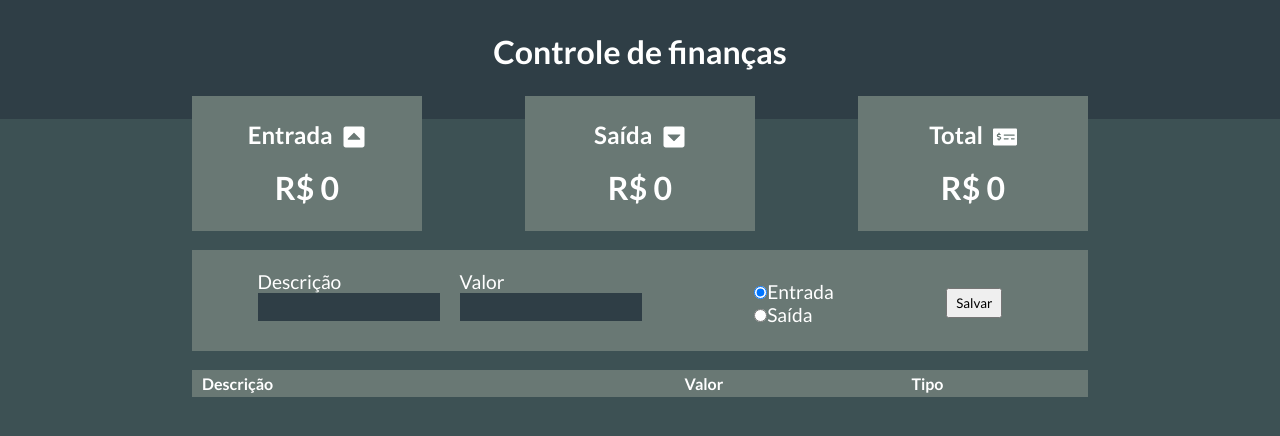
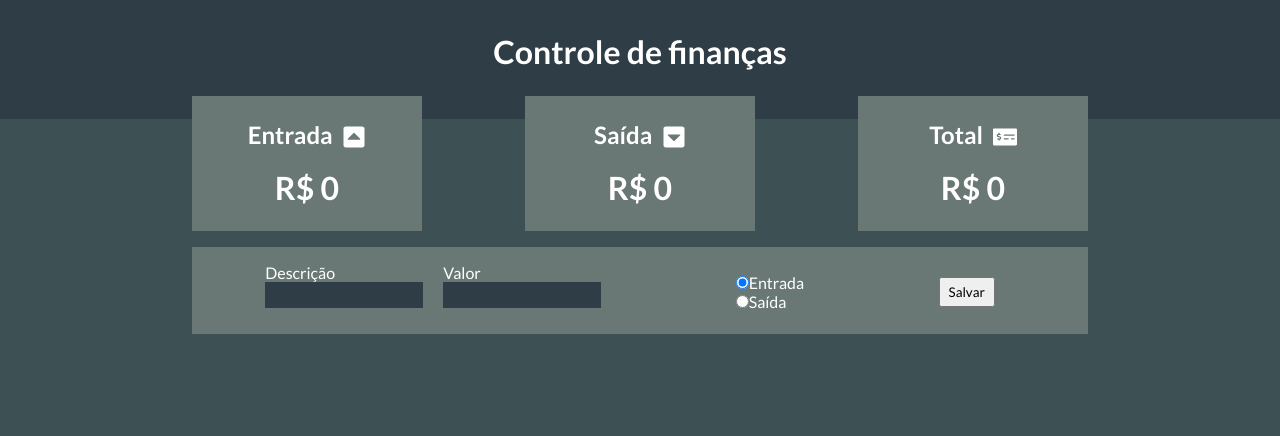
Before and after one commit to CaioAugustoHD/Sistema-controle-financas, a React (Vite) app: page / in a window 1280 px wide. Shown: the top 436 px of the page. Built offline with nearby package versions, Linux system fonts and the light colour scheme.

Commit message:
Estilização final da lista

```diff
--- a/src/App.css
+++ b/src/App.css
@@ -5,8 +5,8 @@
   --verde: #3d5154;
   --verde-claro: #697874;
 
-  --up: #2c942c;
-  --down: #d51d1d;
+  --up: #68c368;
+  --down: #9f3434e6;
 }
 
 * {
--- a/src/components/Form/Form.css
+++ b/src/components/Form/Form.css
@@ -8,7 +8,7 @@ form {
     justify-content: space-around;
     align-items: center;
     padding: 1em 1em 0;
-    font-size: 1.2em;
+    font-size: 1em;
 }
 
 div div {
--- a/src/components/Lista/Lista.css
+++ b/src/components/Lista/Lista.css
@@ -1,12 +1,25 @@
 table {
-    border-collapse: collapse;
+    border-collapse: separate;
+    border-spacing: 0 7px;
     width: 70%;
     margin: auto;
 }
 
-td, th {
+tr {
+    margin-bottom: 5px;
+}
+
+tr td:first-child {
+    border-radius: 5px 0 0 5px;
+}
+
+tr td:last-child {
+    border-radius: 0 5px 5px 0;
+}
+
+td {
     text-align: center;
-    padding: 4px 3px 4px 10px;
+    padding: 8px 3px 10px 15px;
     background-color: var(--verde-claro);
     color: #FFF;
 }
@@ -17,8 +30,17 @@ td, th {
 
 td button {
     padding: 0;
+    background-color: transparent;
+    border: 0;
+    cursor: pointer;
+}
+
+td svg {
+    height: 16px;
+    width: 16px;
 }
 
 button svg {
     margin: 0;
+    color: var(--verde-escuro)
 }
--- a/src/components/Lista/Lista.jsx
+++ b/src/components/Lista/Lista.jsx
@@ -12,21 +12,13 @@ export function Lista({listaTransacoes, setListaTransacoes}){
 
     return (
         <table>
-            <thead>
-                <tr>
-                    <th className="desc">Descrição</th>
-                    <th>Valor</th>
-                    <th>Tipo</th>
-                    <th></th>
-                </tr>
-            </thead>
             <tbody>
                 {listaTransacoes.map(transacao => {
                     return (
                         <tr>
                             <td className="desc">{transacao.descricao}</td>
                             <td>{transacao.valor}</td>
-                            <td>{transacao.saida ? <FaCaretSquareDown/> : <FaCaretSquareUp/>}</td>
+                            <td>{transacao.saida ? <FaCaretSquareDown style={{color:"var(--down)"}}/> : <FaCaretSquareUp style={{color:"var(--up)"}}/>}</td>
                             <td><button type="button" onClick={() => removerTransacao(transacao.ID)}><FaTrash/></button></td>
                         </tr>
                     )
```
